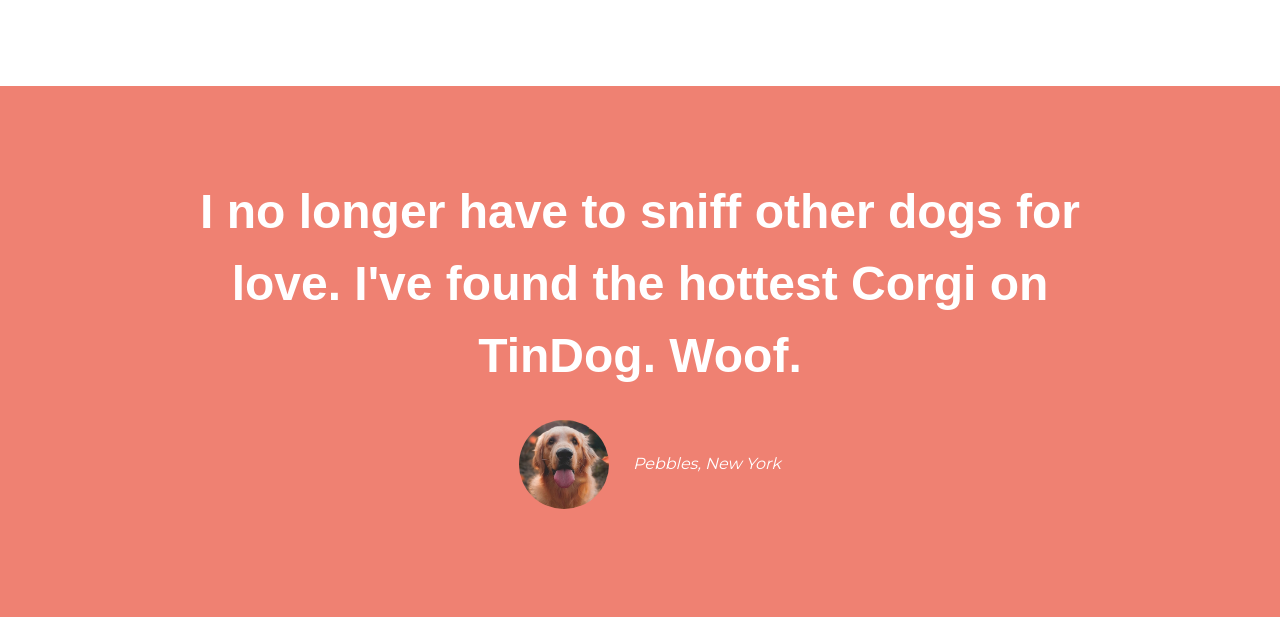
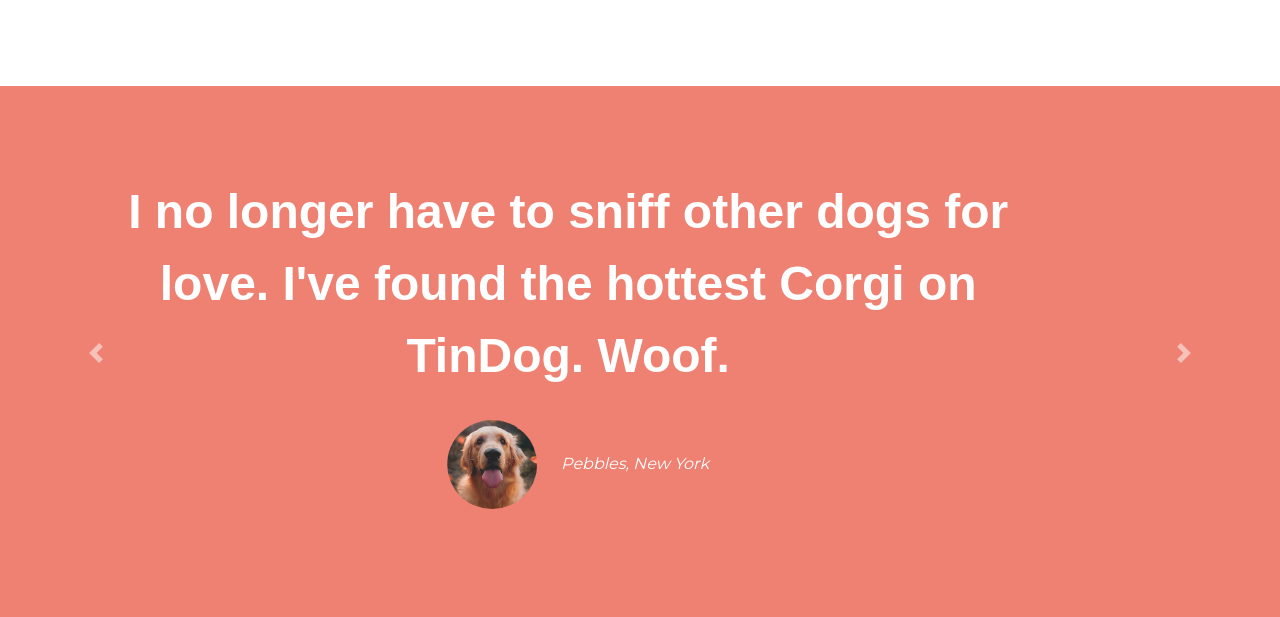
Before and after one commit to GhanemYassine/Tindog, a plain HTML site: page index.html in a window 1280 px wide. Shown: the part 1113-1730 px from the top of the page. Drawn offline with nearby package versions, Linux system fonts and the light colour scheme.

Commit message:
fixing carousel

```diff
--- a/css/styles.css
+++ b/css/styles.css
@@ -85,10 +85,13 @@
 }
 /* testimonials section*/
 #testimonials{
-  padding: 7% 15%;
+
   text-align: center;
   background-color: #ef8172;
   color: #fff;
+}
+.carousel-item{
+  padding: 7% 15%;
 }
 #press{
   background-color: #ef8172;
--- a/index.html
+++ b/index.html
@@ -92,14 +92,30 @@
   <!-- Testimonials -->
 
   <section id="testimonials">
+    <div id="carouselExampleSlidesOnly" class="carousel slide" data-ride="carousel">
+      <div class="carousel-inner">
+        <div class="carousel-item active ">
+          <h2><b>I no longer have to sniff other dogs for love. I've found the hottest Corgi on TinDog. Woof.</b></h2>
+          <img class="testimonials-image" src="images/dog-img.jpg" alt="dog-profile">
+          <em>Pebbles, New York</em>
+        </div>
+        <div class="carousel-item">
+          <h2 class="testimonial-text">My dog used to be so lonely, but with TinDog's help, they've found the love of their life. I think.</h2>
+          <img class="testimonials-image" src="images/lady-img.jpg" alt="lady-profile">
+          <em>Beverly, Illinois</em>
+        </div>
+      </div>
+      <a class="carousel-control-prev" href="#carouselExampleSlidesOnly" role="button" data-slide="prev">
+        <span class="carousel-control-prev-icon"></span>
+      </a>
+      <a class="carousel-control-next" href="#carouselExampleSlidesOnly" role="button" data-slide="next">
+        <span class="carousel-control-next-icon"></span>
+      </a>
+    </div>
 
-    <h2><b>I no longer have to sniff other dogs for love. I've found the hottest Corgi on TinDog. Woof.</b></h2>
-    <img class="testimonials-image" src="images/dog-img.jpg" alt="dog-profile">
-    <em>Pebbles, New York</em>
 
-    <!-- <h2 class="testimonial-text">My dog used to be so lonely, but with TinDog's help, they've found the love of their life. I think.</h2>
-    <img class="testimonial-image" src="images/lady-img.jpg" alt="lady-profile">
-    <em>Beverly, Illinois</em> -->
+
+
 
   </section>
 
@@ -107,10 +123,10 @@
   <!-- Press -->
 
   <section id="press">
-    <img class="press-logo"src="images/techcrunch.png" alt="tc-logo">
-    <img class="press-logo"src="images/tnw.png" alt="tnw-logo">
-    <img class="press-logo"src="images/bizinsider.png" alt="biz-insider-logo">
-    <img class="press-logo"src="images/mashable.png" alt="mashable-logo">
+    <img class="press-logo" src="images/techcrunch.png" alt="tc-logo">
+    <img class="press-logo" src="images/tnw.png" alt="tnw-logo">
+    <img class="press-logo" src="images/bizinsider.png" alt="biz-insider-logo">
+    <img class="press-logo" src="images/mashable.png" alt="mashable-logo">
 
   </section>
 
```
